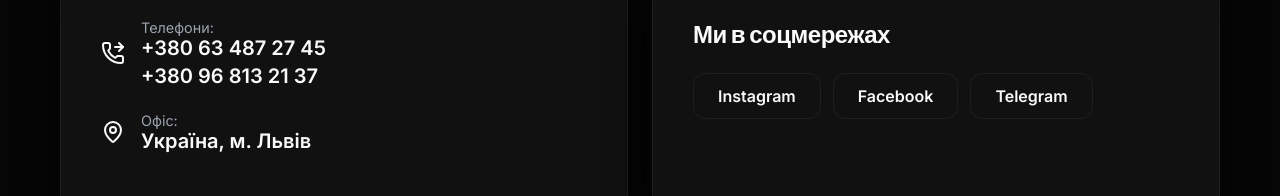
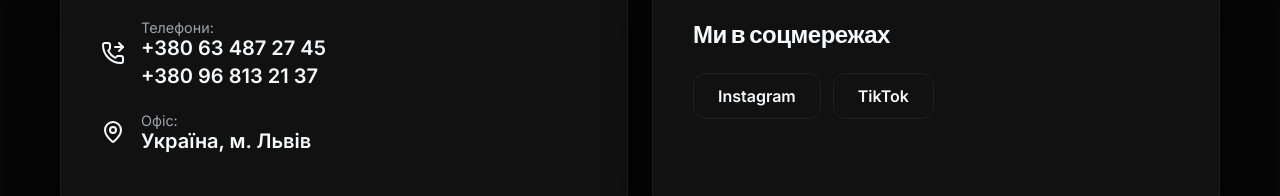
Before and after one commit to vasylniger34-lgtm/atrans, a React (Vite) app: page / in a window 1280 px wide. Shown: the part 3122-3318 px from the top of the page. Built offline with nearby package versions, Linux system fonts and the light colour scheme.

Commit message:
Add TikTok and Instagram social links to Contacts section

```diff
--- a/src/components/ContentSection.jsx
+++ b/src/components/ContentSection.jsx
@@ -95,9 +95,8 @@ export function ContactsSection() {
         <div className="social-links glass">
           <h3>Ми в соцмережах</h3>
           <div className="social-grid">
-            <a href="#" className="social-btn instagram">Instagram</a>
-            <a href="#" className="social-btn facebook">Facebook</a>
-            <a href="#" className="social-btn telegram">Telegram</a>
+            <a href="https://www.instagram.com/a_trans__" target="_blank" rel="noreferrer" className="social-btn instagram">Instagram</a>
+            <a href="https://www.tiktok.com/@atrans4" target="_blank" rel="noreferrer" className="social-btn tiktok">TikTok</a>
           </div>
         </div>
       </div>
```
